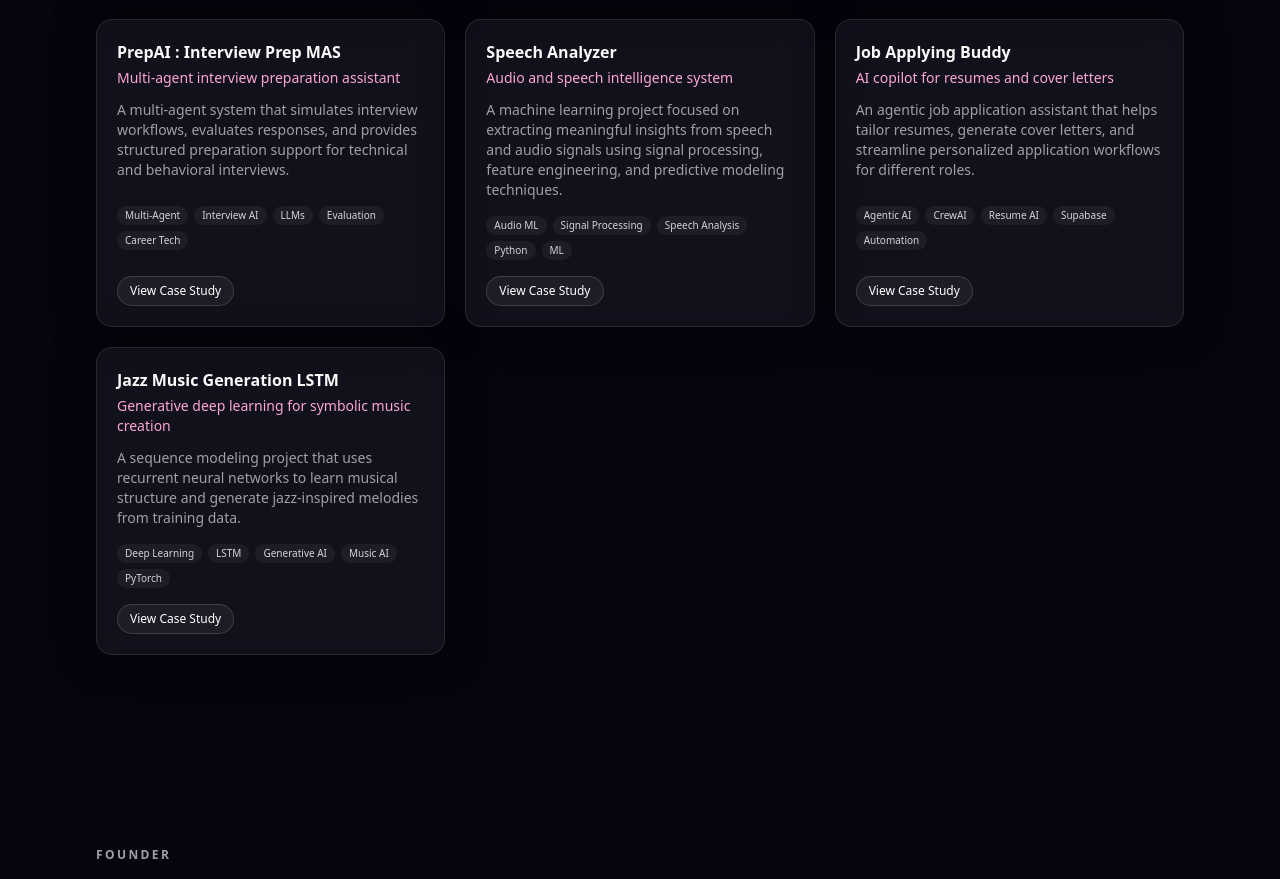
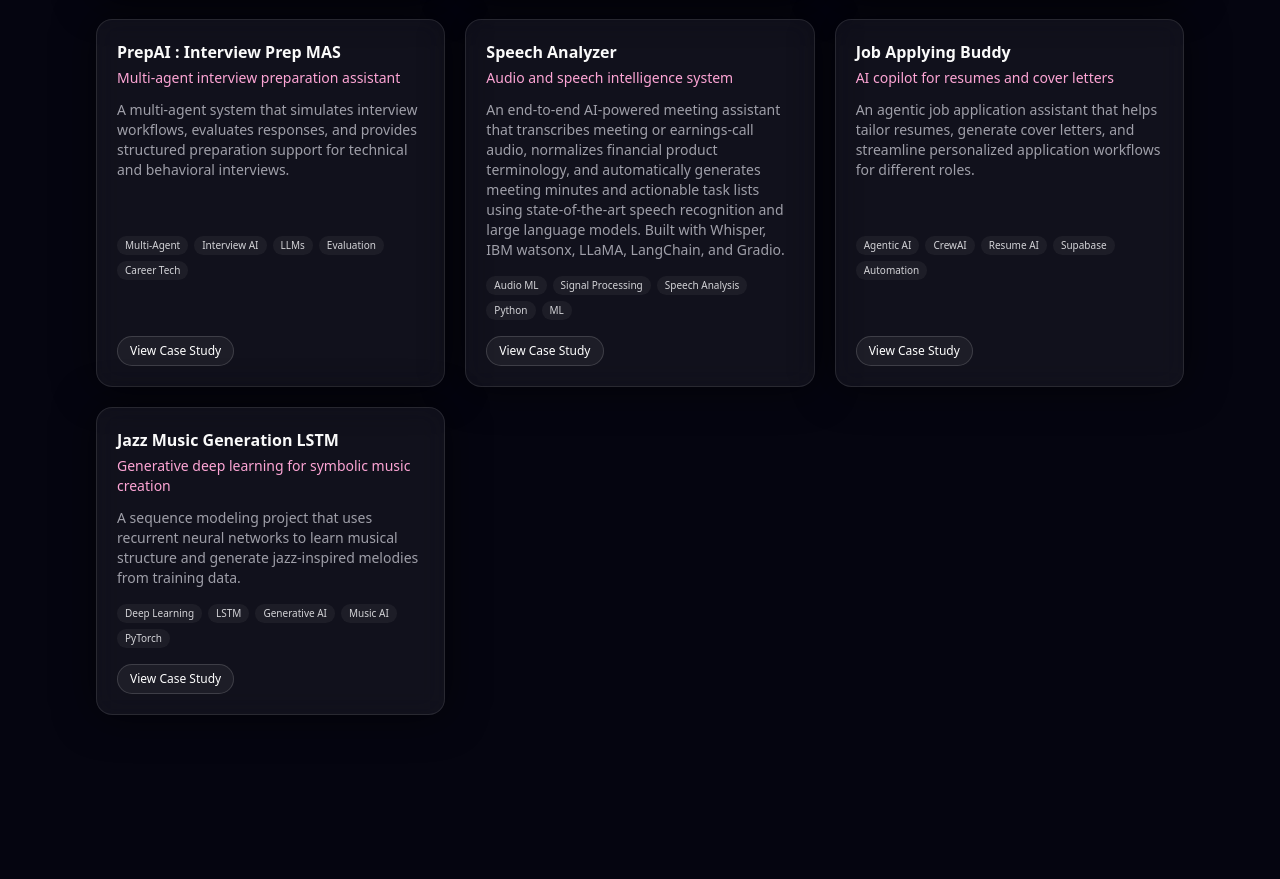
Before and after one commit to PRONGS-CHIRAG/personal_website, a Next.js app: page / in a window 1280 px wide. Shown: the part 1994-2873 px from the top of the page. Built offline with nearby package versions, Linux system fonts and the light colour scheme.

Commit message:
Added links to  projects content

```diff
--- a/src/app/page.tsx
+++ b/src/app/page.tsx
@@ -19,6 +19,7 @@ const projects = [
     description:
       "Supports clinicians with symptom reasoning, guided flows, and safety-aware recommendations.",
     tags: ["AutoGen", "Healthcare AI", "Multi-Agent", "Gradio"],
+    github : "https://github.com/PRONGS-CHIRAG/MedAssist-MAS"
   },
   {
     title: "DocChat",
@@ -26,6 +27,7 @@ const projects = [
     description:
       "Retrieval, reasoning, and verification agents for reliable document intelligence and auditability.",
     tags: ["RAG", "LangChain", "LLMs", "Vector DB"],
+    github : "https://github.com/PRONGS-CHIRAG/Docchat"
   },
   {
     title: "AI NourishBot",
@@ -33,6 +35,7 @@ const projects = [
     description:
       "Understands food imagery to provide nutritional insights and contextual recommendations.",
     tags: ["Computer Vision", "Nutrition AI", "LLMs", "Product"],
+    github : "https://github.com/PRONGS-CHIRAG/NourishBot---AI-Nutritionist"
   },
   {
     title: "PrepAI : Interview Prep MAS",
@@ -40,13 +43,15 @@ const projects = [
     description:
       "A multi-agent system that simulates interview workflows, evaluates responses, and provides structured preparation support for technical and behavioral interviews.",
     tags: ["Multi-Agent", "Interview AI", "LLMs", "Evaluation", "Career Tech"],
+    github:"https://github.com/PRONGS-CHIRAG/InterviewPrep"
   },
   {
     title: "Speech Analyzer",
     tagline: "Audio and speech intelligence system",
     description:
-      "A machine learning project focused on extracting meaningful insights from speech and audio signals using signal processing, feature engineering, and predictive modeling techniques.",
+      "An end-to-end AI-powered meeting assistant that transcribes meeting or earnings-call audio, normalizes financial product terminology, and automatically generates meeting minutes and actionable task lists using state-of-the-art speech recognition and large language models. Built with Whisper, IBM watsonx, LLaMA, LangChain, and Gradio. ",
     tags: ["Audio ML", "Signal Processing", "Speech Analysis", "Python", "ML"],
+    github: "https://github.com/PRONGS-CHIRAG/Speech_Analyzer_AI"
   },
   {
     title: "Job Applying Buddy",
@@ -54,6 +59,7 @@ const projects = [
     description:
       "An agentic job application assistant that helps tailor resumes, generate cover letters, and streamline personalized application workflows for different roles.",
     tags: ["Agentic AI", "CrewAI", "Resume AI", "Supabase", "Automation"],
+    github : "https://github.com/PRONGS-CHIRAG/Job_Application_MAS"
   },
   {
     title: "Jazz Music Generation LSTM",
@@ -61,6 +67,7 @@ const projects = [
     description:
       "A sequence modeling project that uses recurrent neural networks to learn musical structure and generate jazz-inspired melodies from training data.",
     tags: ["Deep Learning", "LSTM", "Generative AI", "Music AI", "PyTorch"],
+    github : "https://github.com/PRONGS-CHIRAG/Jazz-Music-Generation"
   },
 ];
 
```
